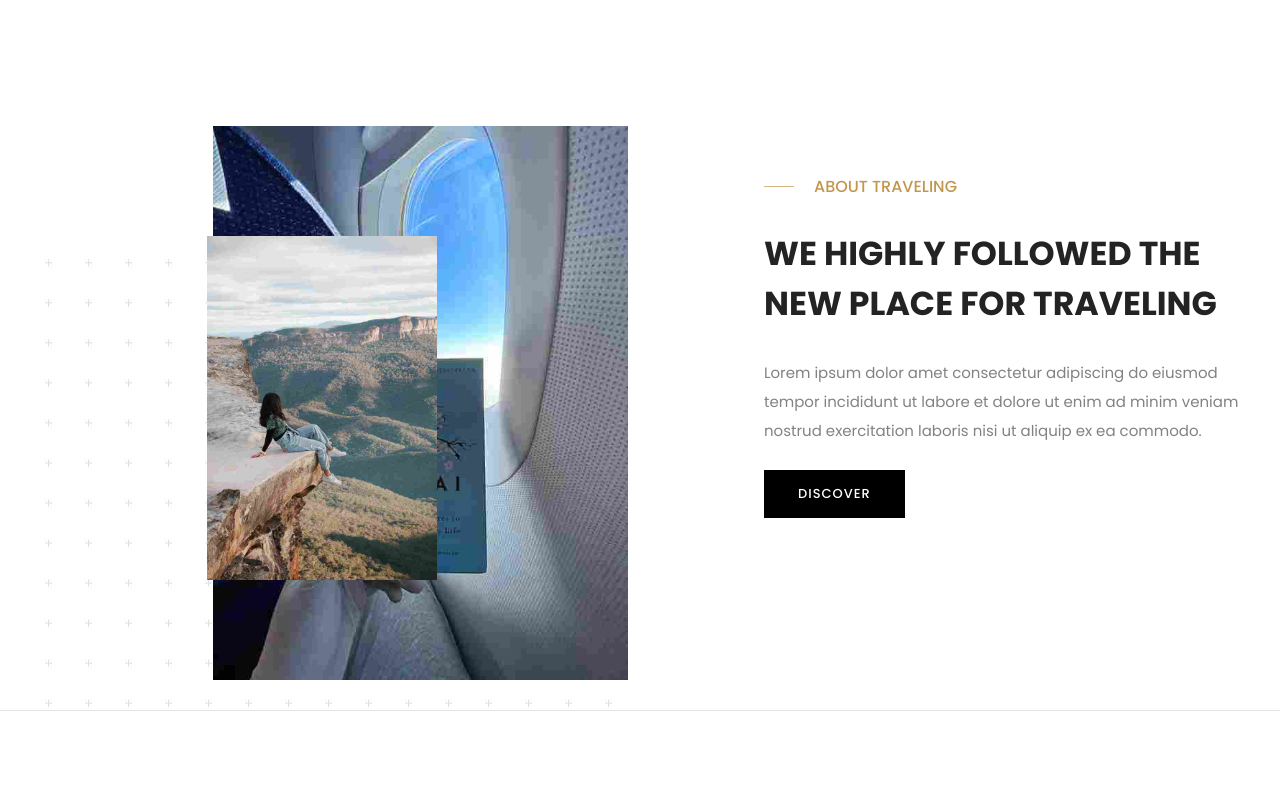
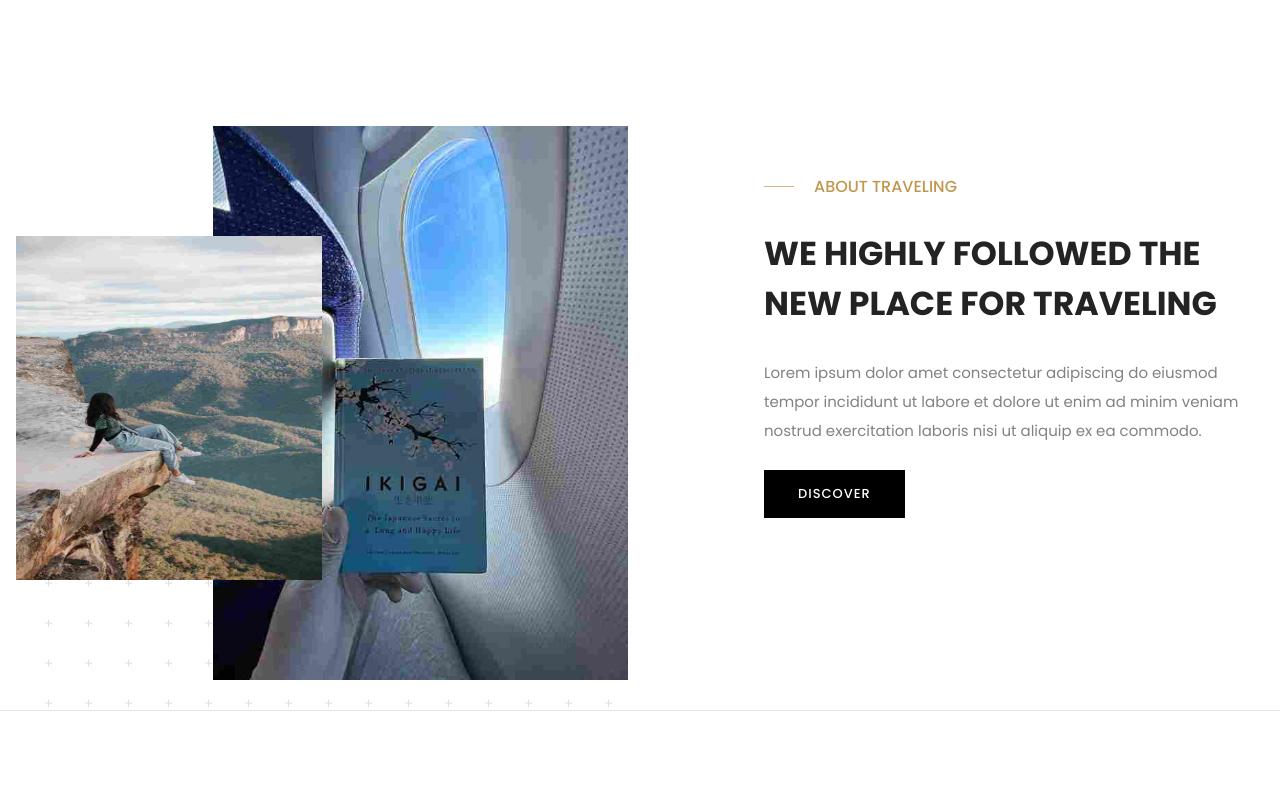
Before and after one commit to parthic2/Travo-Traveling, a React (Create React App) app: page / in a window 1280 px wide. Shown: the part 2180-2980 px from the top of the page. Built offline with nearby package versions, Linux system fonts and the light colour scheme.

Commit message:
01-09-23

```diff
--- a/src/Components/About/About.jsx
+++ b/src/Components/About/About.jsx
@@ -11,11 +11,11 @@ const About = () => {
       <div className="relative container mx-auto px-4">
         <div className="items-center justify-center grid grid-cols-1 gap-6 md:grid-cols-1 lg:grid-cols-2">
           <div className="relative">
-            <div className="lg-no-parallax relative z-[2] mt-spacing-t lg:mr-auto flex justify-center items-center">
-              <img src={AboutImage1} alt="about" className="aboutImage-1" loading="lazy" />
+            <div className="lg-no-parallax relative z-[2] mt-spacing-t lg:mr-auto">
+              <img src={AboutImage1} alt="about" className="aboutImage-1" loading="lazy" width={"50%"} height={50}/>
             </div>
-            <div className="lg-no-parallax flex justify-center items-center bg-no-repeat absolute bottom-spacing-b right-spacing-right-15 lg:!left-auto lg:!right-0">
-              <img src={AboutImage2} className="aboutImage-2" alt="about" loading="lazy" />
+            <div className="lg-no-parallax bg-no-repeat absolute bottom-spacing-b right-spacing-right-15 lg:!left-auto lg:!right-0">
+              <img src={AboutImage2} className="aboutImage-2" alt="about" loading="lazy" width={"100%"} height={50} />
             </div>
           </div>
 
```
